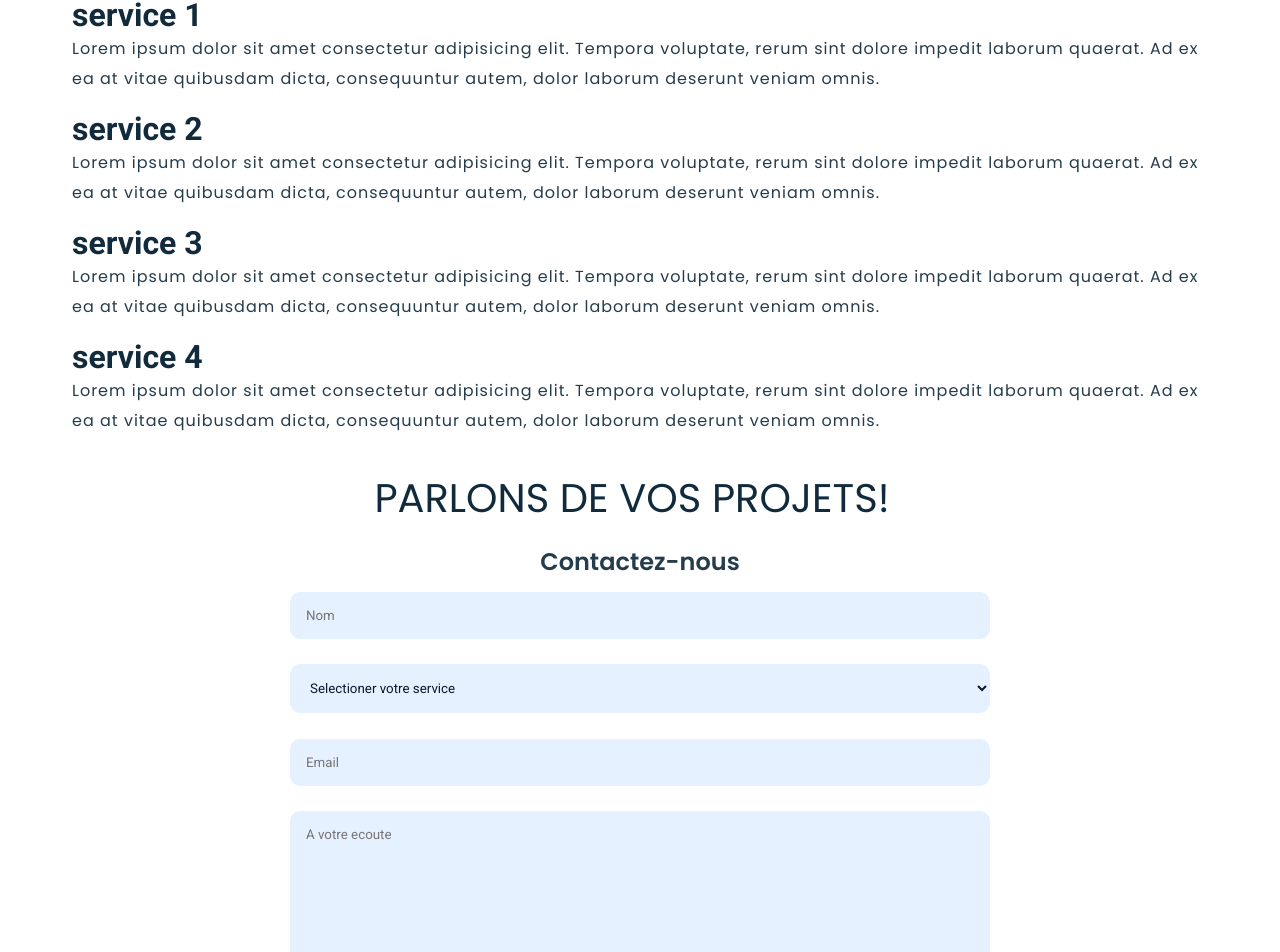
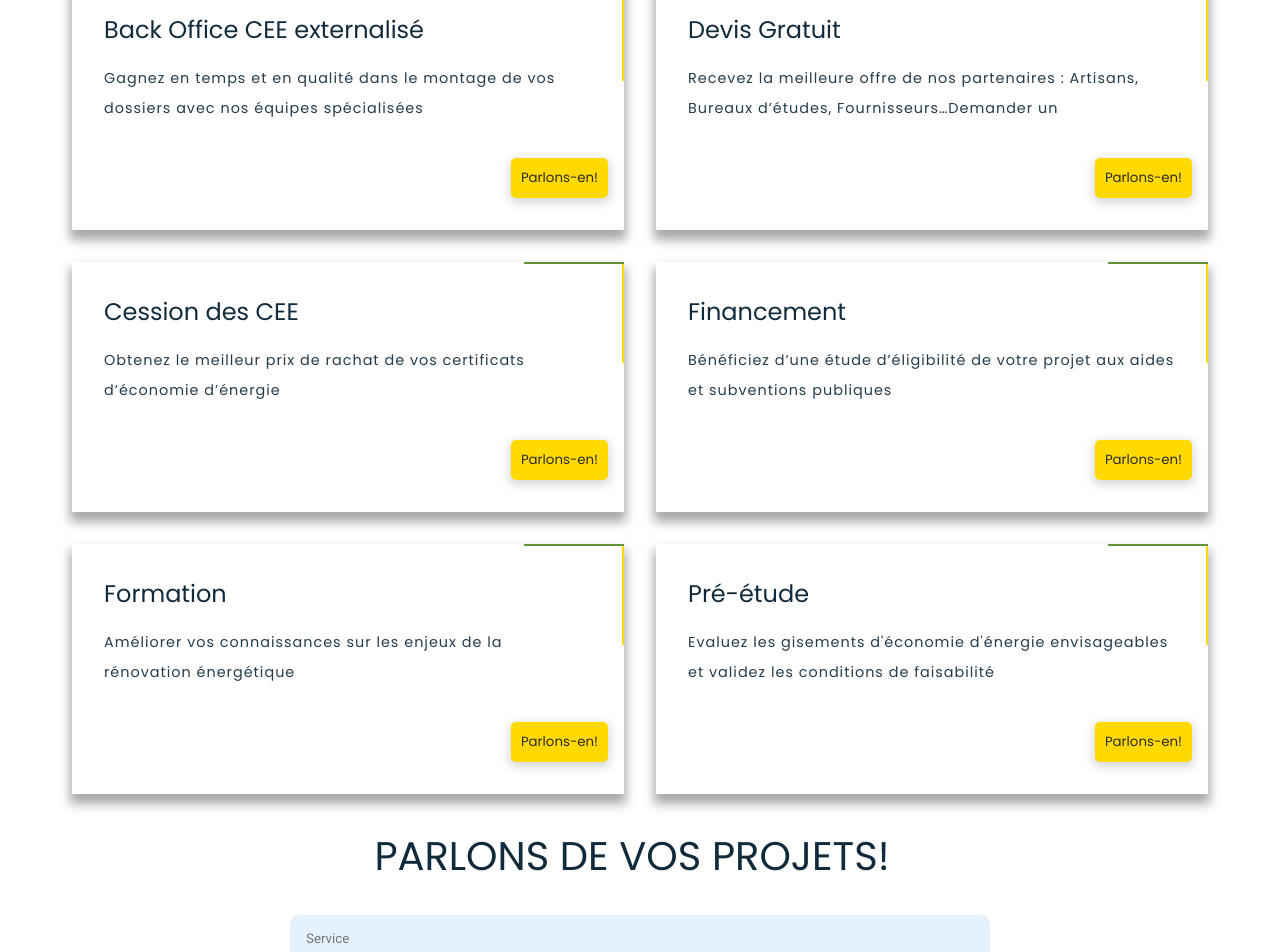
Before and after one commit to MohamedBehhar/territoireVert, a React (Create React App) app: page / in a window 1280 px wide. Shown: the part 1101-2053 px from the top of the page. Built offline with nearby package versions, Linux system fonts and the light colour scheme.

Commit message:
adding services and modifying contact form

```diff
--- a/src/Context.jsx
+++ b/src/Context.jsx
@@ -4,6 +4,7 @@ const AppContext =  React.createContext()
 
 export const AppProvider = ({children}) => {
 	const [isSidebarOpen, SetIsSidebarOpen] = useState(false);
+	const [service, setService] = useState("");
 
 	window.addEventListener('scroll', reveal);
 	function reveal(){
@@ -33,7 +34,14 @@ export const AppProvider = ({children}) => {
 
 	return (
 		<AppContext.Provider
-		value = {{openSideBar, closeSideBar, isSidebarOpen, SetIsSidebarOpen}}
+		value = {{
+			openSideBar,
+			closeSideBar,
+			isSidebarOpen,
+			SetIsSidebarOpen,
+			service,
+			setService,
+		}}
 		>
 		{children}
 		</AppContext.Provider>
--- a/src/components/Contact.jsx
+++ b/src/components/Contact.jsx
@@ -1,8 +1,11 @@
 import React,{useRef} from 'react'
 import emailjs from '@emailjs/browser';
+import { useGlobalContext } from '../Context'
+
 
 const Contact = () => {
     const form = useRef();
+    const {service} = useGlobalContext()
 
 
     const sendEmail = (e) => {
@@ -32,20 +35,20 @@ const Contact = () => {
       <div className="form-container">
       <form className='form' ref={form} onSubmit={sendEmail}>
       <p className="sent-notification">
-        Votre email a ete bien envoyer
+      Votre email a été bien envoyer
       </p>
-          <h2>Contactez-nous</h2>
-          <input type="text" id='name' name='name' placeholder='Nom'  required/>
-          {/* <input type="text" id='subject' name='subject' placeholder='Sujet'  required/> */}
-          <select type="text" id='subject' name='subject' required>
-            <option >Selectioner votre service</option>
-            <option value="Service 1">Service 1</option>
-            <option value="Service 2">Service 2</option>
-            <option value="Service 3">Service 3</option>
-            <option value="Service 4">Service 4</option>
-          </select>
+          <input type="text" id='subject' name='subject' placeholder='Service' value={service}  required/>
+          <input type="text" id='company-name' name='company-name' placeholder='Nom de la société'  required/>
+          <input type="text" id='name' name='name' placeholder='Prénom'  required/>
+          <input type="text" id='family-name' name='family-name' placeholder='Nom'  required/>
+          <input type="text" id='fonction' name='fonction' placeholder='Fonction'  required/>
           <input type="email" id='email' name='email' placeholder='Email'  required/>
+          <input type="number" id='phone' name='phone' placeholder='Téléphone'  required/>
           <textarea id='message' rows='8' name='message' placeholder='A votre ecoute'  required></textarea>
+          <div className="aprouve">
+            <input type="checkbox" id='check-box' name='aprouve' required/>
+            <label htmlFor="aprouve">J'accepte que les informations saisies dans ce formulaire soient exploitées pour répondre à ma demande.</label>
+          </div>
             <button className="submit-btn" type='submit'>Envoyer</button>
       </form>
       </div>
--- a/src/components/Services.jsx
+++ b/src/components/Services.jsx
@@ -1,7 +1,11 @@
 import React from 'react'
+import { services } from '../data'
+import { useGlobalContext } from '../Context'
 
 
 const Works = () => {
+  const {setService} = useGlobalContext();
+
   return (
 	<div className='works' id='works'>
     <div className="works-center container reveal">
@@ -9,22 +13,19 @@ const Works = () => {
         <h1>Nos service</h1>
         </section>
         <div className="services">
-          <div className="service">
-            <h1>service 1</h1>
-            <p>Lorem ipsum dolor sit amet consectetur adipisicing elit. Tempora voluptate, rerum sint dolore impedit laborum quaerat. Ad ex ea at vitae quibusdam dicta, consequuntur autem, dolor laborum deserunt veniam omnis.</p>
-          </div>
-          <div className="service">
-            <h1>service 2</h1>
-            <p>Lorem ipsum dolor sit amet consectetur adipisicing elit. Tempora voluptate, rerum sint dolore impedit laborum quaerat. Ad ex ea at vitae quibusdam dicta, consequuntur autem, dolor laborum deserunt veniam omnis.</p>
-          </div>
-          <div className="service">
-            <h1>service 3</h1>
-            <p>Lorem ipsum dolor sit amet consectetur adipisicing elit. Tempora voluptate, rerum sint dolore impedit laborum quaerat. Ad ex ea at vitae quibusdam dicta, consequuntur autem, dolor laborum deserunt veniam omnis.</p>
-          </div>
-          <div className="service">
-            <h1>service 4</h1>
-            <p>Lorem ipsum dolor sit amet consectetur adipisicing elit. Tempora voluptate, rerum sint dolore impedit laborum quaerat. Ad ex ea at vitae quibusdam dicta, consequuntur autem, dolor laborum deserunt veniam omnis.</p>
-          </div>
+          {services.map((service) => {
+            const {id, title, text, button} = service
+            return (
+              <div className="service" key={id}>
+                <h2>{title}</h2>
+                <p>{text}</p>
+                <a href="#contact">
+                  <button className='btn' onClick={()=> setService(title)}>{button}</button>
+                </a>
+              </div>
+            )
+          })}
+
         </div>
 
     </div>
--- a/src/data.js
+++ b/src/data.js
@@ -21,3 +21,42 @@ export const links  = [
 		url:'#contact',
 	},
 ]
+
+export const services = [
+	{
+		id: 1,
+		title: "Back Office CEE externalisé",
+		text: 'Gagnez en temps et en qualité dans le montage de vos dossiers avec nos équipes spécialisées',
+		button: 'Parlons-en!'
+	},
+	{
+		id: 2,
+		title: "Devis Gratuit",
+		text: 'Recevez la meilleure offre de nos partenaires : Artisans, Bureaux d’études, Fournisseurs…Demander un',
+		button: 'Parlons-en!'
+	},
+	{
+		id: 3,
+		title: "Cession des CEE",
+		text: 'Obtenez le meilleur prix de rachat de vos certificats d’économie d’énergie',
+		button: 'Parlons-en!'
+	},
+	{
+		id: 4,
+		title: "Financement",
+		text: 'Bénéficiez d’une étude d’éligibilité de votre projet aux aides et subventions publiques',
+		button: 'Parlons-en!'
+	},
+	{
+		id: 5,
+		title: "Formation",
+		text: 'Améliorer vos connaissances sur les enjeux de la rénovation énergétique',
+		button: 'Parlons-en!'
+	},
+	{
+		id: 6,
+		title: "Pré-étude",
+		text: 'Evaluez les gisements d\'économie d\'énergie envisageables et validez les conditions de faisabilité',
+		button: 'Parlons-en!'
+	},
+]
--- a/src/styles/_contact.scss
+++ b/src/styles/_contact.scss
@@ -61,7 +61,21 @@
 					border-radius: 10px;
 					color: $Navy;
 				}
-
+				input[type=number] {
+					-moz-appearance: textfield;
+				}
+				input::-webkit-outer-spin-button,
+				input::-webkit-inner-spin-button {
+				-webkit-appearance: none;
+				margin: 0;
+				}
+				.aprouve{
+					font-size: .8rem;
+					margin-bottom: 10px;
+					label{
+						margin-left: 3px;
+					}
+				}
 
 				.submit-btn{
 					background: transparent;
@@ -73,7 +87,6 @@
 					font-family: $Font-poppins;
 					font-size: 1rem;
 					transition: transform 300ms ease-in-out;
-				// width: 20%;
 					max-width: fit-content;
 					align-self: center;
 					position: relative;
@@ -82,7 +95,6 @@
 						color: white;
 					}
 				}
-
 		}
 	}
 }
--- a/src/styles/_services.scss
+++ b/src/styles/_services.scss
@@ -1,21 +1,64 @@
 .works{
 	margin-bottom: 2rem;
-	.work-grid{
+
+	.services{
 		display: grid;
-		grid-template-columns: repeat(auto-fill, minmax(300px, 1fr));
-		gap: 3rem;
-		padding-bottom: 4rem;
-		justify-items: center;
-
-	}
-	.services{
-		display: flex;
-		align-items: center;
-		justify-content: center;
-		flex-direction: column;
+		gap: 2rem;
+		grid-template-columns: repeat(auto-fit, minmax(400px, 1fr));
 		.service{
-			flex-basis: 25%;
-			margin-top: 1rem;
+			padding: 2rem;
+			background-color: white;
+			box-shadow: 0px 8px 10px 2px rgba(0,0,0,0.34);
+			min-height: 250px;
+			position: relative;
+			&::after{
+				content: "";
+				color: black;
+				position: absolute;
+				top: 0;
+				right: 0;
+				width: 100px;
+				height: 2px;
+				background-color: $green;
+			}
+			&::before{
+				content: "";
+				color: black;
+				position: absolute;
+				top: 50px;
+				right: -49px;
+				width: 100px;
+				height: 2px;
+				background-color: $yellow;
+				transform: rotate(90deg);
+			}
+			h2{
+				font-family: $Font-poppins;
+				font-weight: 400;
+				margin-bottom: 1rem;
+			}
+			p{
+				font-size: 0.9rem;
+				color: $paragraph-color;
+			}
+			.btn{
+				padding: .5rem;
+				border: 2px solid $yellow;
+				border-radius: 5px;
+				position: absolute;
+				bottom: 2rem;
+				right: 1rem;
+				font-family: $Font-poppins;
+				cursor: pointer;
+				background: $yellow;
+				color: rgb(43, 42, 42);
+				scale: 1;
+				transition: scale ease-in-out 300ms;
+				box-shadow: 0px 3px 10px 2px rgba(92, 92, 92, 0.24);
+				&:hover{
+					scale: 1.1;
+				}
+			}
 		}
 	}
 }
--- a/src/styles/_variables.scss
+++ b/src/styles/_variables.scss
@@ -12,3 +12,4 @@ $Navy:#0a192f;
 $dark-grey: #112B3C;
 $paragraph-color: #253c4c;
 $green: #67923d;
+$yellow: rgb(255, 217, 0);
```
Also changed, not shown: 1 other file (tests, documents, lock files or other folders). Lines whose indentation alone changed are shown as unchanged.
